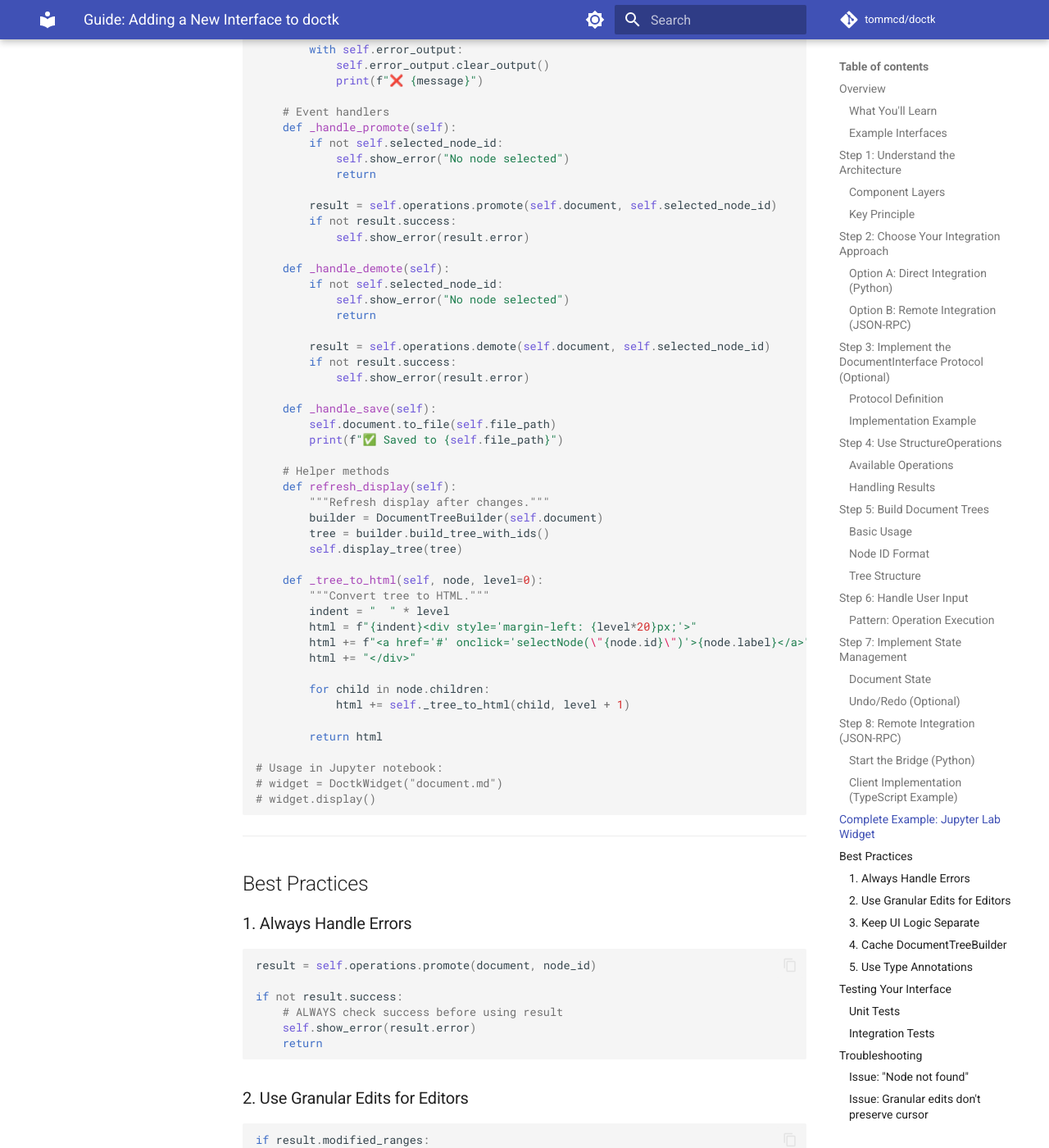
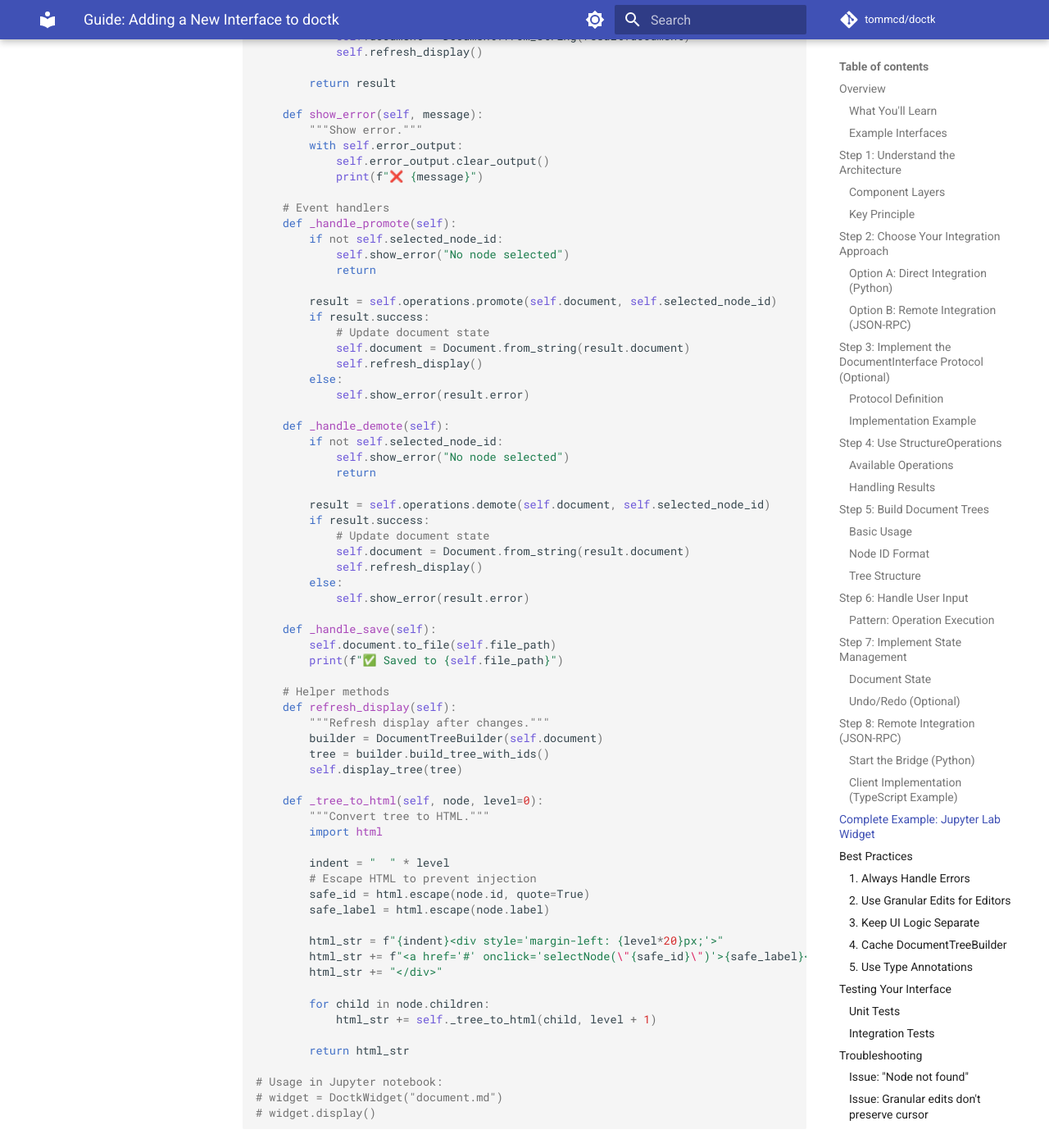
Before and after one commit to tommcd/doctk, an MkDocs documentation site: the page built from docs/guides/adding-new-interface.md, in a window 1280 px wide and 1400 px high, scrolled down 11020 px. Shown: the whole window at 82% size. Built offline with MkDocs 1.6.1 and Material for MkDocs 9.7.7, drawn with Linux system fonts in a browser that asks for light colours; comment, search, counter and statistics services are not loaded; some of the changed text lies outside the part shown.

Commit message:
fix: address PR #37 code review feedback from AI reviewers
Address all critical, high-priority, and medium-priority issues identified
by Gemini, Codex, and Copilot reviewers for PR #37.

Critical Issues Fixed:
- Fixed incorrect import paths: doctk.lsp.protocols → doctk.integration.protocols
  * Affects adding-new-interface.md (3 locations)
  * All examples now import from correct module
- Fixed method signatures in API documentation
  * CodeBlockExecutor.execute_file() takes (markdown_path, block_index)
  * ScriptExecutor.execute_file() takes (script_path, document_path)
  * Corrected all usage examples
- Fixed merge operation logic in extending-dsl.md
  * Now preserves nodes between sections: nodes[end1+1:start2]
  * Previously dropped intermediate nodes

High-Priority Issues Fixed:
- Fixed widget state management in JupyterLab example
  * _handle_promote() and _handle_demote() now update document state
  * Added: self.document = Document.from_string(result.document)
  * Added: self.refresh_display()
- Added HTML escaping to prevent injection vulnerabilities
  * JupyterLab _tree_to_html() now uses html.escape()
  * Escapes both node.id and node.label
- Completed token types documentation
  * Added missing types: BOOLEAN, WHERE, SELECT, TRUE, FALSE
  * Added comparison operators: !=, >, <, >=, <=
  * Added string operators: ~=, ^=, $=, *=
  * Added delimiters: LPAREN, RPAREN, COMMA
- Fixed FunctionCall AST documentation
  * Corrected to show: args (list), kwargs (dict)
  * Previously showed: arguments (list) - outdated

Medium-Priority Issues Fixed:
- Added ipywidgets dependency note to JupyterLab example
  * Prerequisites section with pip install command
- Fixed apply_operation() to be dynamic
  * Now accepts callable operations
  * Previously hardcoded to promote operation

All documentation examples now match actual implementation.
All imports corrected to use integration.protocols instead of lsp.protocols.

Related: PR #37, Issue reports from gemini, codex, copilot

````diff
--- a/docs/guides/adding-new-interface.md
+++ b/docs/guides/adding-new-interface.md
@@ -164,9 +164,10 @@ class MyInterface(DocumentInterface):
         return self.selected_node_id
 
     def apply_operation(self, operation: Any) -> OperationResult:
-        """Apply operation."""
-        # Example: Execute operation via StructureOperations
-        result = self.operations.promote(self.document, self.selected_node_id)
+        """Apply operation dynamically."""
+        # operation should be a callable that returns OperationResult
+        # Example: lambda: self.operations.promote(self.document, node_id)
+        result = operation() if callable(operation) else operation
 
         if result.success:
             # Update internal state
@@ -482,7 +483,12 @@ if (result.success) {
 
 ## Complete Example: Jupyter Lab Widget
 
-Here's a complete example of a JupyterLab widget interface:
+Here's a complete example of a JupyterLab widget interface.
+
+**Prerequisites:**
+```bash
+pip install ipywidgets  # Required for this example
+```
 
 ```python
 # jupyterlab_doctk_widget.py
@@ -560,7 +566,11 @@ class DoctkWidget(DocumentInterface):
             return
 
         result = self.operations.promote(self.document, self.selected_node_id)
-        if not result.success:
+        if result.success:
+            # Update document state
+            self.document = Document.from_string(result.document)
+            self.refresh_display()
+        else:
             self.show_error(result.error)
 
     def _handle_demote(self):
@@ -569,7 +579,11 @@ class DoctkWidget(DocumentInterface):
             return
 
         result = self.operations.demote(self.document, self.selected_node_id)
-        if not result.success:
+        if result.success:
+            # Update document state
+            self.document = Document.from_string(result.document)
+            self.refresh_display()
+        else:
             self.show_error(result.error)
 
     def _handle_save(self):
@@ -585,15 +599,21 @@ class DoctkWidget(DocumentInterface):
 
     def _tree_to_html(self, node, level=0):
         """Convert tree to HTML."""
+        import html
+
         indent = "  " * level
-        html = f"{indent}<div style='margin-left: {level*20}px;'>"
-        html += f"<a href='#' onclick='selectNode(\"{node.id}\")'>{node.label}</a>"
-        html += "</div>"
+        # Escape HTML to prevent injection
+        safe_id = html.escape(node.id, quote=True)
+        safe_label = html.escape(node.label)
+
+        html_str = f"{indent}<div style='margin-left: {level*20}px;'>"
+        html_str += f"<a href='#' onclick='selectNode(\"{safe_id}\")'>{safe_label}</a>"
+        html_str += "</div>"
 
         for child in node.children:
-            html += self._tree_to_html(child, level + 1)
+            html_str += self._tree_to_html(child, level + 1)
 
-        return html
+        return html_str
 
 # Usage in Jupyter notebook:
 # widget = DoctkWidget("document.md")
````
Also changed, not shown: other parts of docs/guides/adding-new-interface.md (+3 -3 lines), docs/api/dsl.md (+81 -31 lines), docs/guides/extending-dsl.md (+1 -0 lines).
